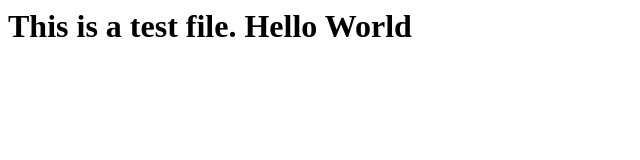
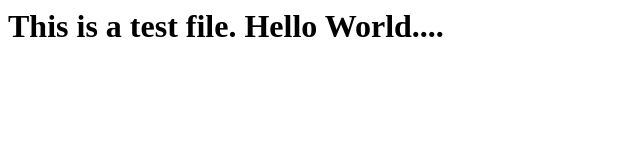
Before and after one commit to Priyayadav-Microsoft/DevOps_TestEnv, a plain HTML site: page index.html in a window 1280 px wide. Shown: the full height of the page, 0-640 px from the left. Drawn offline with Linux system fonts and the light colour scheme.

Commit message:
Commit 03

```diff
--- a/index.html
+++ b/index.html
@@ -1,4 +1,4 @@
 <h1>
 This is a test file.
-Hello World
+Hello World....
 <h1>
```
